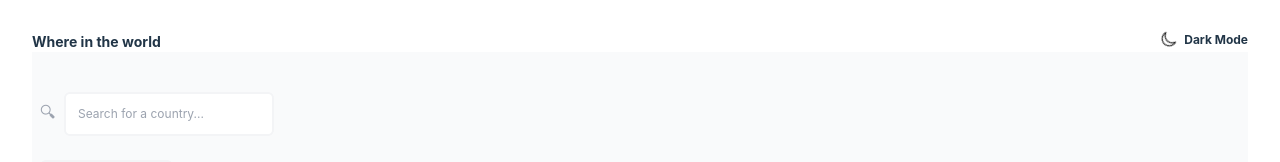
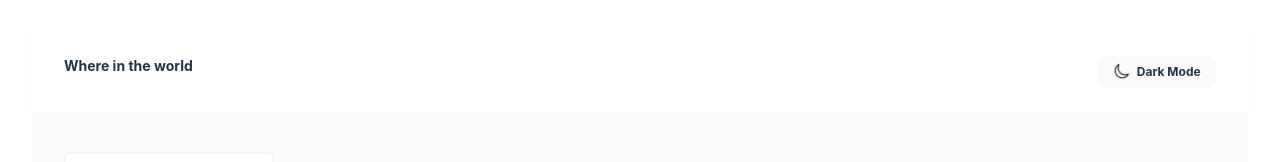
Before and after one commit to Marianopiv/banderas, a React (Vite) app: page / in a window 1280 px wide. Shown: the top 162 px of the page. Built offline with nearby package versions, Linux system fonts and the light colour scheme; no server answers.

Commit message:
Make dark mode control interactive

```diff
--- a/src/components/navBar/NavBar.jsx
+++ b/src/components/navBar/NavBar.jsx
@@ -1,13 +1,15 @@
 import React from "react";
 import moon from "../../assets/moon.png"
 
-const NavBar = () => {
+const NavBar = ({ darkMode, onToggleDarkMode }) => {
   return (
-    <div className="flex justify-between gap-5">
+    <nav className="flex justify-between gap-5 px-8 py-6 bg-white shadow-sm dark:bg-slate-800">
       <div className=""><h3 className="text-sm font-bold">Where in the world</h3></div>
-      <div className="flex gap-2"><img className="w-4 h-4 -rotate-45" src={moon} alt="" />
-      <h3 className="text-xs font-bold">Dark Mode</h3></div>
-    </div>
+      <button type="button" aria-label="Dark Mode" aria-pressed={darkMode} onClick={onToggleDarkMode} className="flex items-center gap-2 text-xs font-bold">
+        <img className="w-4 h-4 -rotate-45 dark:invert" src={moon} alt="" />
+        Dark Mode
+      </button>
+    </nav>
   );
 };
 
```
